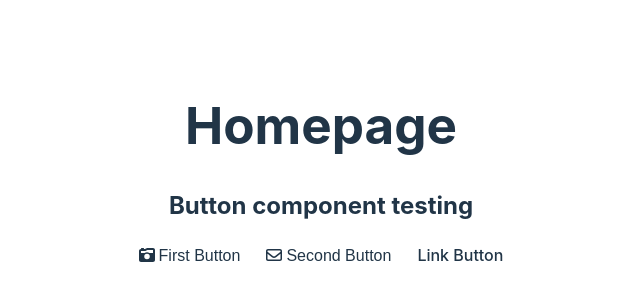
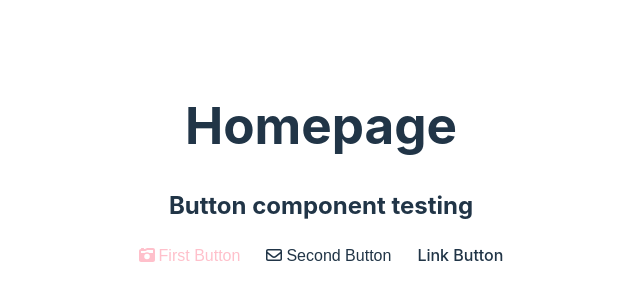
Before and after one commit to c-uliano/react-button-component, a React (Vite) app: page / in a window 1280 px wide. Shown: the part 234-534 px from the top of the page, without its empty margins (319-959 px from the left). Built offline with nearby package versions, Linux system fonts and the light colour scheme.

Commit message:
starting to implement variables in Button styling

```diff
--- a/src/App.tsx
+++ b/src/App.tsx
@@ -17,7 +17,7 @@ function App() {
             <h1>Homepage</h1>
             <h2>Button component testing</h2>
             <div  style={{display: 'flex'}}>
-                <div style={{margin: '0 5px'}}><Button text="First Button" icon={['fas', 'camera-retro']} /></div>
+                <div style={{margin: '0 5px'}}><Button variant='text' text="First Button" icon={['fas', 'camera-retro']} /></div>
                 <div style={{margin: '0 5px'}}><Button text="Second Button" icon={['far', 'envelope']} /></div>
                 <div style={{margin: '0 5px'}}><Button text="Link Button" href={'#'} /></div>
             </div>
--- a/src/components/Button/Button.module.scss
+++ b/src/components/Button/Button.module.scss
@@ -1,18 +1,19 @@
 @import '/src/_colors';
+// @import ".../_colors";
 
 .button {
     padding: 4px 8px; // TODO: update this with variables from the sizes below, when I get that far
     cursor: pointer;
     border-radius: var(--btn-radius);
     color: var(--btn-color);
-    border: 1px solid var(--btn-border);
+    border: var(--btn-border_width) solid var(--btn-border);
     background: var(--btn-background);
     transition: .25s ease;
     font-size: 1em;
     // cursor: pointer;
 
     &:hover, &:active, &:focus {
-        background-color: $black-80;
+        background-color: var(--btn-bg_hover);
     }
 
     &[disabled] {
@@ -20,6 +21,9 @@
         opacity: .5;
     }
 
+    &.uppercase {
+        text-transform: uppercase;
+    }
 
     &.success {
         background-color: $success;
@@ -27,16 +31,23 @@
     }
 
     &.text {
+        --btn-background: transparent;
+        --btn-border: transparent;
+        --btn-color: pink;
+        --btn-border_width: 0px;
 
+        &:hover, &:active, &:focus {
+            --btn-bg_hover: orange;
+        }
     }
 
     &.contained {
         --btn-background: black;
         --btn-border: black;
         --btn-color: white;
-        background-color: black;
-        border: 2px solid black;
-        color: white;
+        // background-color: black;
+        // border: 2px solid black;
+        // color: white;
 
         &:hover, &:active, &:focus {
             background-color: $black-80;
@@ -45,15 +56,19 @@
 
     &.outlined {
         border: 2px solid black;
+
+        &:hover, &:active, &:focus {
+
+        }
     }
 
     &.warning {
         background-color: $warning;
         border-color: $warning;
-    }
 
-    &.uppercase {
-        text-transform: uppercase;
+        &:hover, &:active, &:focus {
+
+        }
     }
 
     &.br-slight {
@@ -83,7 +98,7 @@
         padding: 8px 16px;
     }
 
-    svg {
+     svg {
         margin-right: 4px;
     }
 }
```
